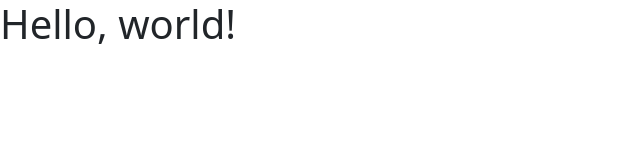
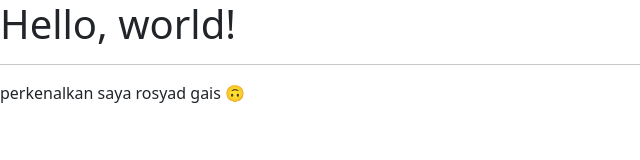
Before and after one commit to rosyadbktr/learn-git, a plain HTML site: page index.html in a window 1280 px wide. Shown: the whole page, without its empty margins (0-640 px from the left). Drawn offline with nearby package versions, Linux system fonts and the light colour scheme.

Commit message:
Update index.html
menambahkan paragraf

```diff
--- a/index.html
+++ b/index.html
@@ -12,6 +12,8 @@
   </head>
   <body>
     <h1>Hello, world!</h1>
+    <hr>
+    <p>perkenalkan saya rosyad gais 🙃</p>
 
     <script src="https://cdn.jsdelivr.net/npm/bootstrap@5.0.2/dist/js/bootstrap.bundle.min.js" integrity="sha384-MrcW6ZMFYlzcLA8Nl+NtUVF0sA7MsXsP1UyJoMp4YLEuNSfAP+JcXn/tWtIaxVXM" crossorigin="anonymous"></script>
 
```
